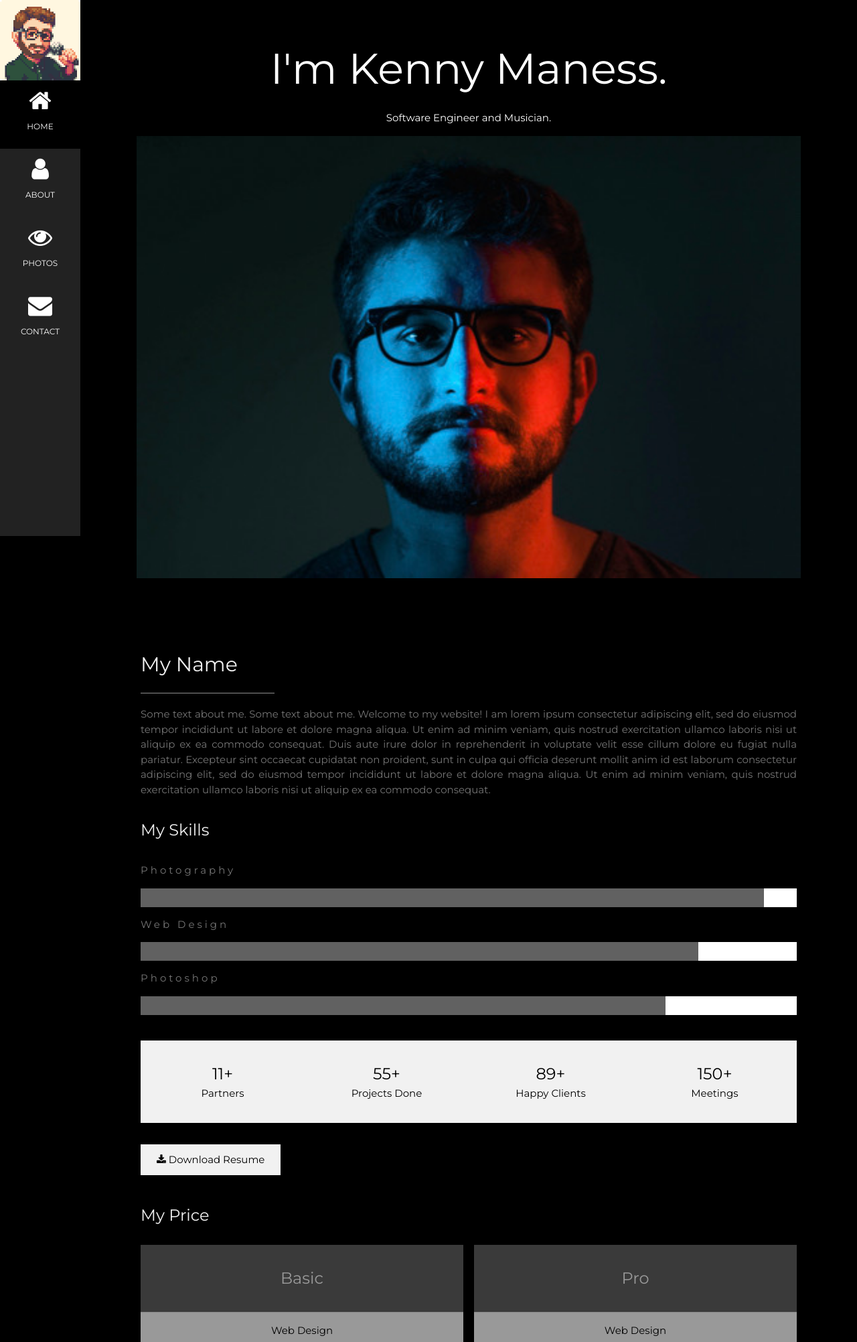
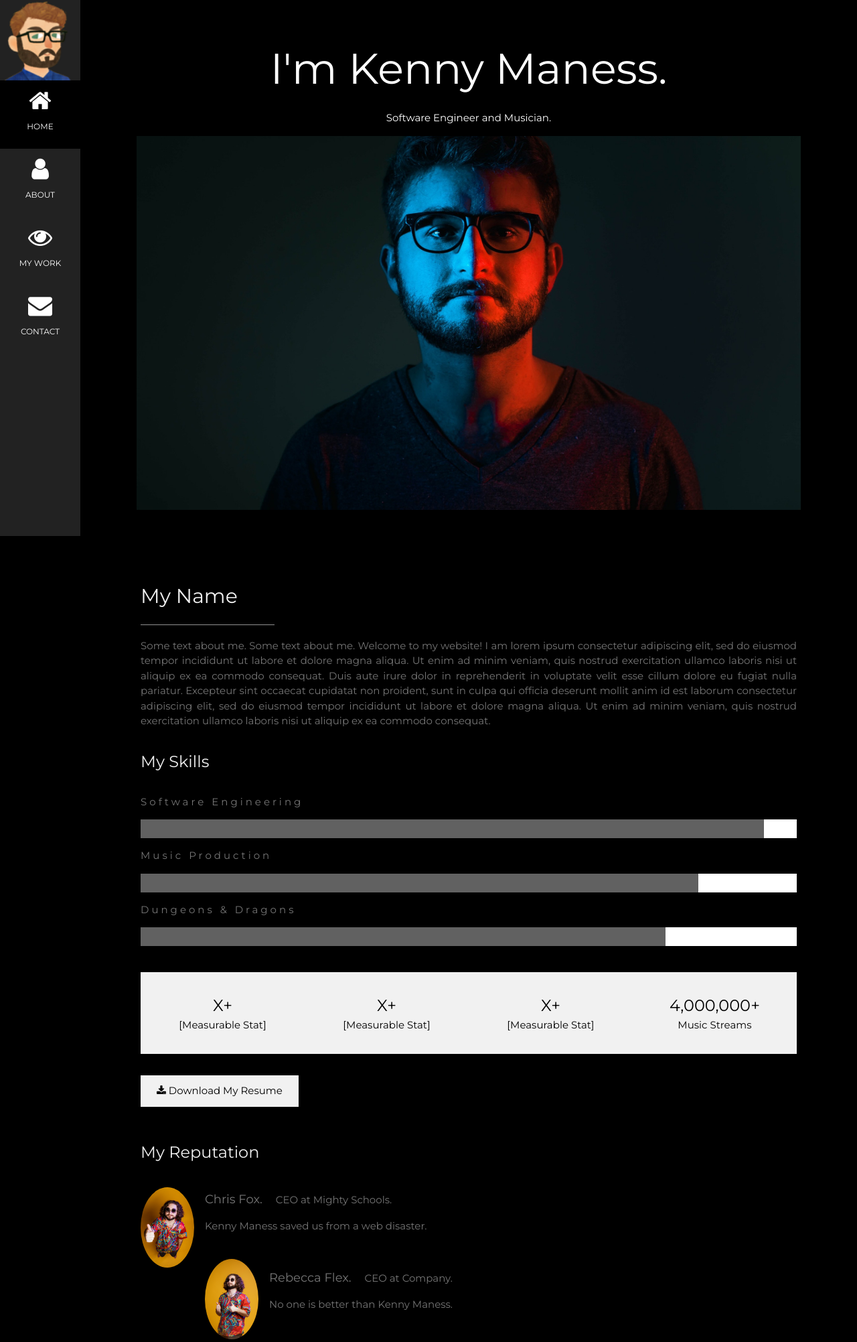
Before and after one commit to kennzoil/portfolio, a Django app: page / in a window 1280 px wide. Shown: the top 2003 px of the page at 67% size. Run offline with Django 4.2, Linux system fonts and the light colour scheme; some web fonts are replaced.

Commit message:
adjust static files

```diff
--- a/portfolio/templates/base/base.html
+++ b/portfolio/templates/base/base.html
@@ -1,5 +1,5 @@
 {% load static %}
 
 <head>
-    <link rel="stylesheet", href="{% static 'kennymaness/static/css/main.css' %}">
+    <link rel="stylesheet", href="{% static 'css/main.css' %}">
 </head>
--- a/portfolio/templates/homepage.html
+++ b/portfolio/templates/homepage.html
@@ -26,7 +26,7 @@ body, h1,h2,h3,h4,h5,h6 {font-family: "Montserrat", sans-serif}
 <!-- Icon Bar (Sidebar - hidden on small screens) -->
 <nav class="w3-sidebar w3-bar-block w3-small w3-hide-small w3-center">
   <!-- Avatar image in top left corner -->
-  <img src="{% static 'media/8bit-icon.jpg' %}" style="width:100%">
+  <img src="{% static 'media/icon.png' %}" style="width:100%">
   <a href="#" class="w3-bar-item w3-button w3-padding-large w3-black">
     <i class="fa fa-home w3-xxlarge"></i>
     <p>HOME</p>
@@ -37,7 +37,7 @@ body, h1,h2,h3,h4,h5,h6 {font-family: "Montserrat", sans-serif}
   </a>
   <a href="#photos" class="w3-bar-item w3-button w3-padding-large w3-hover-black">
     <i class="fa fa-eye w3-xxlarge"></i>
-    <p>PHOTOS</p>
+    <p>MY WORK</p>
   </a>
   <a href="#contact" class="w3-bar-item w3-button w3-padding-large w3-hover-black">
     <i class="fa fa-envelope w3-xxlarge"></i>
@@ -61,7 +61,7 @@ body, h1,h2,h3,h4,h5,h6 {font-family: "Montserrat", sans-serif}
   <header class="w3-container w3-padding-32 w3-center w3-black" id="home">
     <h1 class="w3-jumbo"><span class="w3-hide-small">I'm</span> Kenny Maness.</h1>
     <p>Software Engineer and Musician.</p>
-    <img src="{% static 'media/kenny-portrait.JPG' %}" alt="kenny-portrait" class="w3-image" width="992" height="1108">
+    <img src="{% static 'media/bgimg-6.JPG' %}" alt="kenny-portrait" class="w3-image" width="992" height="1108">
   </header>
 
   <!-- About Section -->
@@ -73,43 +73,44 @@ body, h1,h2,h3,h4,h5,h6 {font-family: "Montserrat", sans-serif}
       adipiscing elit, sed do eiusmod tempor incididunt ut labore et dolore magna aliqua. Ut enim ad minim veniam, quis nostrud exercitation ullamco laboris nisi ut aliquip ex ea commodo consequat.
     </p>
     <h3 class="w3-padding-16 w3-text-light-grey">My Skills</h3>
-    <p class="w3-wide">Photography</p>
+    <p class="w3-wide">Software Engineering</p>
     <div class="w3-white">
       <div class="w3-dark-grey" style="height:28px;width:95%"></div>
     </div>
-    <p class="w3-wide">Web Design</p>
+    <p class="w3-wide">Music Production</p>
     <div class="w3-white">
       <div class="w3-dark-grey" style="height:28px;width:85%"></div>
     </div>
-    <p class="w3-wide">Photoshop</p>
+    <p class="w3-wide">Dungeons & Dragons</p>
     <div class="w3-white">
       <div class="w3-dark-grey" style="height:28px;width:80%"></div>
     </div><br>
 
     <div class="w3-row w3-center w3-padding-16 w3-section w3-light-grey">
       <div class="w3-quarter w3-section">
-        <span class="w3-xlarge">11+</span><br>
-        Partners
+        <span class="w3-xlarge">X+</span><br>
+        [Measurable Stat]
       </div>
       <div class="w3-quarter w3-section">
-        <span class="w3-xlarge">55+</span><br>
-        Projects Done
+        <span class="w3-xlarge">X+</span><br>
+        [Measurable Stat]
       </div>
       <div class="w3-quarter w3-section">
-        <span class="w3-xlarge">89+</span><br>
-        Happy Clients
+        <span class="w3-xlarge">X+</span><br>
+        [Measurable Stat]
       </div>
       <div class="w3-quarter w3-section">
-        <span class="w3-xlarge">150+</span><br>
-        Meetings
+        <span class="w3-xlarge">4,000,000+</span><br>
+        Music Streams
       </div>
     </div>
 
-    <button class="w3-button w3-light-grey w3-padding-large w3-section">
-      <i class="fa fa-download"></i> Download Resume
+    <button class="w3-button w3-light-grey w3-padding-large w3-section" href="{% static 'media/KManess_Resume_07-2023.pdf' %}" download="kenneth_maness_resume">
+      <i class="fa fa-download"></i> Download My Resume
     </button>
 
     <!-- Grid for pricing tables -->
+    <!--
     <h3 class="w3-padding-16 w3-text-light-grey">My Price</h3>
     <div class="w3-row-padding" style="margin:0 -16px">
       <div class="w3-half w3-margin-bottom">
@@ -145,39 +146,40 @@ body, h1,h2,h3,h4,h5,h6 {font-family: "Montserrat", sans-serif}
           </li>
         </ul>
       </div>
+    </div> -->
     <!-- End Grid/Pricing tables -->
-    </div>
 
     <!-- Testimonials -->
     <h3 class="w3-padding-24 w3-text-light-grey">My Reputation</h3>
-    <img src="{% static 'media/8bit-icon.jpg' %}" alt="Avatar" class="w3-left w3-circle w3-margin-right" style="width:80px">
+    <img src="{% static 'media/thumbup.jpg' %}" alt="Avatar" class="w3-left w3-circle w3-margin-right" style="width:80px">
     <p><span class="w3-large w3-margin-right">Chris Fox.</span> CEO at Mighty Schools.</p>
-    <p>John Doe saved us from a web disaster.</p><br>
+    <p>Kenny Maness saved us from a web disaster.</p><br>
 
-    <img src="{% static 'media/8bit-icon.jpg' %}" alt="Avatar" class="w3-left w3-circle w3-margin-right" style="width:80px">
+    <img src="{% static 'media/thumbsup.jpg' %}" alt="Avatar" class="w3-left w3-circle w3-margin-right" style="width:80px">
     <p><span class="w3-large w3-margin-right">Rebecca Flex.</span> CEO at Company.</p>
-    <p>No one is better than John Doe.</p>
+    <p>No one is better than Kenny Maness.</p>
   <!-- End About Section -->
   </div>
 
   <!-- Portfolio Section -->
   <div class="w3-padding-64 w3-content" id="photos">
-    <h2 class="w3-text-light-grey">My Photos</h2>
+    <h2 class="w3-text-light-grey">My Music</h2>
+    <h3 class="w3-text-light-grey">Here's a collection of some of the music I've made.</h3>
     <hr style="width:200px" class="w3-opacity">
 
     <!-- Grid for photos -->
     <div class="w3-row-padding" style="margin:0 -16px">
       <div class="w3-half">
-        <img src="{% static 'media/8bit-icon.jpg' %}" style="width:100%">
-        <img src="{% static 'media/8bit-icon.jpg' %}" style="width:100%">
-        <img src="{% static 'media/8bit-icon.jpg' %}" style="width:100%">
+        <img src="{% static 'media/album-1.jpg' %}" style="width:100%">
+        <img src="{% static 'media/album-2.png' %}" style="width:100%">
+        <img src="{% static 'media/album-3.png' %}" style="width:100%">
       </div>
 
       <div class="w3-half">
-        <img src="{% static 'media/8bit-icon.jpg' %}" style="width:100%">
-        <img src="{% static 'media/8bit-icon.jpg' %}" style="width:100%">
-        <img src="{% static 'media/8bit-icon.jpg' %}" style="width:100%">
-        <img src="{% static 'media/8bit-icon.jpg' %}" style="width:100%">
+        <!-- <img src="{% static 'media/album-4.jpg' %}" style="width:100%"> -->
+        <img src="{% static 'media/album-5.png' %}" style="width:100%">
+        <img src="{% static 'media/album-6.jpg' %}" style="width:100%">
+        <img src="{% static 'media/album-7.png' %}" style="width:100%">
       </div>
     <!-- End photo grid -->
     </div>
@@ -190,13 +192,14 @@ body, h1,h2,h3,h4,h5,h6 {font-family: "Montserrat", sans-serif}
     <hr style="width:200px" class="w3-opacity">
 
     <div class="w3-section">
-      <p><i class="fa fa-map-marker fa-fw w3-text-white w3-xxlarge w3-margin-right"></i> Chicago, US</p>
-      <p><i class="fa fa-phone fa-fw w3-text-white w3-xxlarge w3-margin-right"></i> Phone: +00 151515</p>
-      <p><i class="fa fa-envelope fa-fw w3-text-white w3-xxlarge w3-margin-right"> </i> Email: mail@mail.com</p>
+      <p><i class="fa fa-map-marker fa-fw w3-text-white w3-xxlarge w3-margin-right"></i> Saint Louis, MO</p>
+      <p><i class="fa fa-phone fa-fw w3-text-white w3-xxlarge w3-margin-right"></i> Phone: 1(XXX) XXX-XXXX</p>
+      <p><i class="fa fa-envelope fa-fw w3-text-white w3-xxlarge w3-margin-right"> </i> Email: kenneth.l.maness@gmail.com</p>
     </div><br>
-    <p>Let's get in touch. Send me a message:</p>
+    <!-- <p>Let's get in touch. Send me a message:</p> -->
 
-    <form action="/action_page.php" target="_blank">
+    <!-- DO NOT NEED THIS SUBSECTION -->
+    <!-- <form action="/action_page.php" target="_blank">
       <p><input class="w3-input w3-padding-16" type="text" placeholder="Name" required name="Name"></p>
       <p><input class="w3-input w3-padding-16" type="text" placeholder="Email" required name="Email"></p>
       <p><input class="w3-input w3-padding-16" type="text" placeholder="Subject" required name="Subject"></p>
@@ -206,18 +209,19 @@ body, h1,h2,h3,h4,h5,h6 {font-family: "Montserrat", sans-serif}
           <i class="fa fa-paper-plane"></i> SEND MESSAGE
         </button>
       </p>
-    </form>
+    </form> -->
+
   <!-- End Contact Section -->
   </div>
 
     <!-- Footer -->
   <footer class="w3-content w3-padding-64 w3-text-grey w3-xlarge">
-    <i class="fa fa-facebook-official w3-hover-opacity"></i>
-    <i class="fa fa-instagram w3-hover-opacity"></i>
-    <i class="fa fa-snapchat w3-hover-opacity"></i>
-    <i class="fa fa-pinterest-p w3-hover-opacity"></i>
-    <i class="fa fa-twitter w3-hover-opacity"></i>
-    <i class="fa fa-linkedin w3-hover-opacity"></i>
+    <!-- <i class="fa fa-facebook-official w3-hover-opacity"></i> -->
+    <i class="fa fa-instagram w3-hover-opacity" href="https://www.instagram.com/kenny.maness/"></i>
+    <!-- <i class="fa fa-snapchat w3-hover-opacity"></i> -->
+    <!-- <i class="fa fa-pinterest-p w3-hover-opacity"></i> -->
+    <i class="fa fa-twitter w3-hover-opacity" href="https://twitter.com/kenny_maness"></i>
+    <i class="fa fa-linkedin w3-hover-opacity" href="https://www.linkedin.com/in/kennethmaness/"></i>
   <!-- End footer -->
   </footer>
 
```
Also changed, not shown: portfolio/static/media/thumbsup.jpg (added), portfolio/static/media/thumbup.jpg (added), 1 other file.
